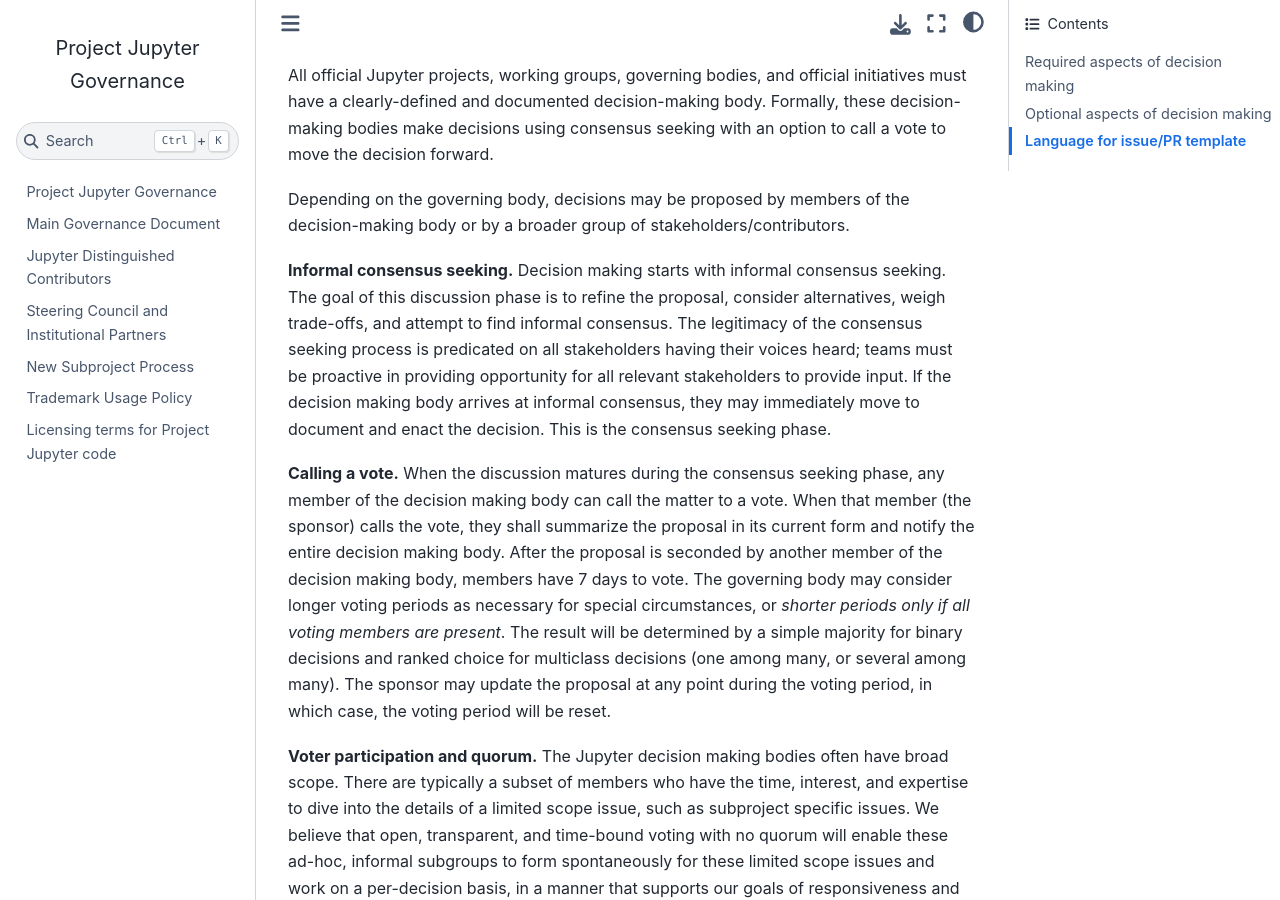
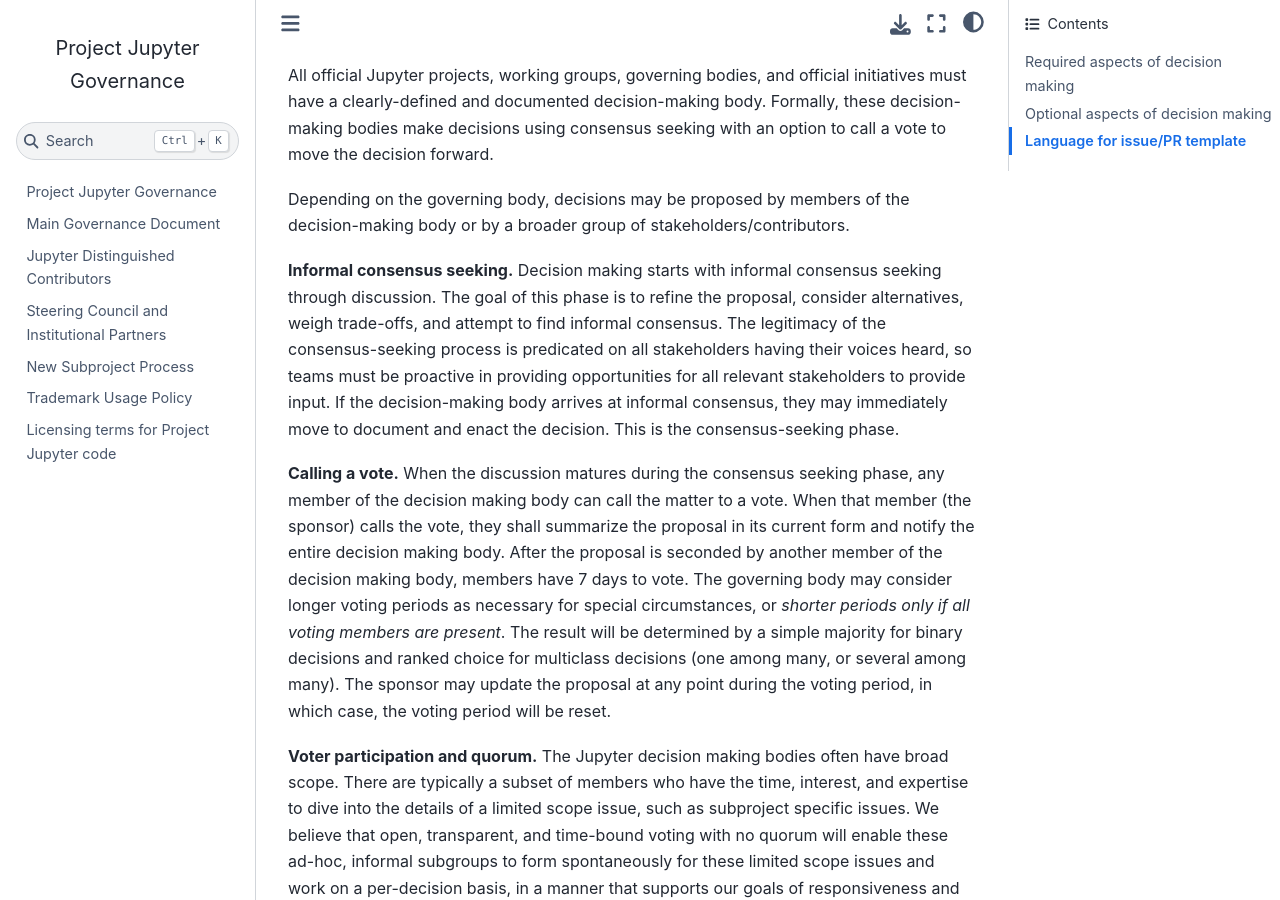
Before and after one commit to jupyter/governance, a Jupyter Book: the page built from decision_making.md, in a window 1280 px wide and 900 px high, scrolled down 595 px. Built offline with Jupyter Book 1.0.4 settings and Sphinx 7.4.7 and the Sphinx Book theme 1.1.4, drawn with Linux system fonts in a browser that asks for light colours; pages that are not in the unit, such as notebooks, are missing from menus.

Commit message:
Update decision_making.md
Co-authored-by: Jason Grout <jasongrout@users.noreply.github.com>

```diff
--- a/decision_making.md
+++ b/decision_making.md
@@ -14,7 +14,7 @@
 
 Depending on the governing body, decisions may be proposed by members of the decision-making body or by a broader group of stakeholders/contributors.
 
-**Informal consensus seeking.** Decision making starts with informal consensus seeking. The goal of this discussion phase is to refine the proposal, consider alternatives, weigh trade-offs, and attempt to find informal consensus. The legitimacy of the consensus seeking process is predicated on all stakeholders having their voices heard; teams must be proactive in providing opportunity for all relevant stakeholders to provide input. If the decision making body arrives at informal consensus, they may immediately move to document and enact the decision. This is the consensus seeking phase.
+**Informal consensus seeking.** Decision making starts with informal consensus seeking through discussion. The goal of this phase is to refine the proposal, consider alternatives, weigh trade-offs, and attempt to find informal consensus. The legitimacy of the consensus-seeking process is predicated on all stakeholders having their voices heard, so teams must be proactive in providing opportunities for all relevant stakeholders to provide input. If the decision-making body arrives at informal consensus, they may immediately move to document and enact the decision. This is the consensus-seeking phase.
 
 **Calling a vote.** When the discussion matures during the consensus seeking phase, any member of the decision making body can call the matter to a vote. When that member (the sponsor) calls the vote, they shall summarize the proposal in its current form and notify the entire decision making body. After the proposal is seconded by another member of the decision making body, members have 7 days to vote. The governing body may consider longer voting periods as necessary for special circumstances, or _shorter periods only if all voting members are present_. The result will be determined by a simple majority for binary decisions and ranked choice for multiclass decisions (one among many, or several among many). The sponsor may update the proposal at any point during the voting period, in which case, the voting period will be reset.
 
```
